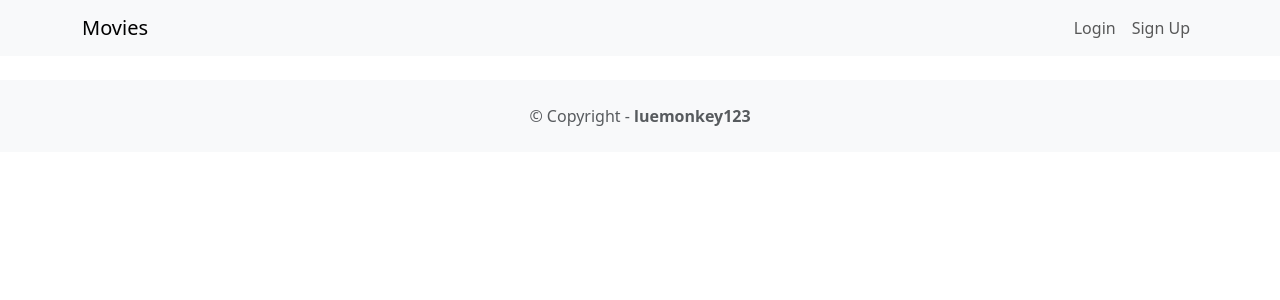
After one commit to luemonkey123/movie-django-app, a Django app: template moviereviews/movie/templates/base.html in a window 1280 px wide. The commit adds this page. Shown: the top 300 px of the page. Run offline with Django 4.2, Linux system fonts and the light colour scheme; the template is opened without the code that fills it, so the values that code supplies are empty.

Commit message:
navbar and extending base templates

```diff
--- a/moviereviews/movie/models.py
+++ b/moviereviews/movie/models.py
@@ -6,3 +6,6 @@ class Movie(models.Model):
     description = models.CharField(max_length=250)
     image = models.ImageField(upload_to="movie/images/")
     url = models.URLField(blank=True)
+
+    def __str__(self):
+        return self.title
--- /dev/null
+++ b/moviereviews/movie/templates/base.html
@@ -0,0 +1,35 @@
+<!DOCTYPE html>
+<html lang="en">
+    <head>
+        <title>App</title>
+        <link href="https://cdn.jsdelivr.net/npm/bootstrap@5.3.0-alpha3/dist/css/bootstrap.min.css" rel="stylesheet" integrity="sha384-KK94CHFLLe+nY2dmCWGMq91rCGa5gtU4mk92HdvYe+M/SXH301p5ILy+dN9+nJOZ" crossorigin="anonymous">
+        <script src="https://cdn.jsdelivr.net/npm/bootstrap@5.3.0-alpha3/dist/js/bootstrap.bundle.min.js"></script>
+        <meta name="viewport" content="width=device-width, initial-scale=1" />
+    </head>
+
+    <body>
+        <nav class="navbar navbar-expand-lg navbar-light bg-light mb-3">
+            <div class="container">
+                <a class="navbar-brand" href="{% url 'home' %}">Movies</a>
+                <button class="navbar-toggler" type="button" data-bs-toggle="collapse" data-bs-target="#navbarNavAltMarkup" aria-controls="navbarNavAltMarkup" aria-expanded="false" aria-label="Toggle Navigation">
+                    <span class="navbar-toggler-icon"></span>
+                </button>
+                <div class="collapse navbar-collapse" id="navbarNavAltMarkup">
+                    <div class="navbar-nav ms-auto">
+                        <a class="nav-link" href="#">Login</a>
+                        <a class="nav-link" href="#">Sign Up</a>
+                    </div>
+                </div>
+            </div>
+        </nav>
+        <div class="container">
+            {% block content %}
+            {% endblock %}
+        </div>
+        <footer class="text-center text-lg-start bg-light text-muted mt-4">
+            <div class="text-center p-4">
+                © Copyright -
+                <a class="text-reset fw-bold text-decoration-none" target="_blank" href="https://github.com/luemonkey123">luemonkey123</a>
+            </div>
+        </footer>
+    </body>
```
Also changed, not shown: moviereviews/movie/templates/home.html (+20 -13 lines), moviereviews/movie/views.py (+6 -1 lines), moviereviews/db.sqlite3, moviereviews/media/movie/images/theFelloshipOfTheRing.jpeg (added), moviereviews/media/movie/images/theFelloshipOfTheRing_ipuh8mJ.jpeg (added), moviereviews/media/movie/images/theReturnOfTheKing.jpeg (added), moviereviews/media/movie/images/twotowers.jpg (added).
